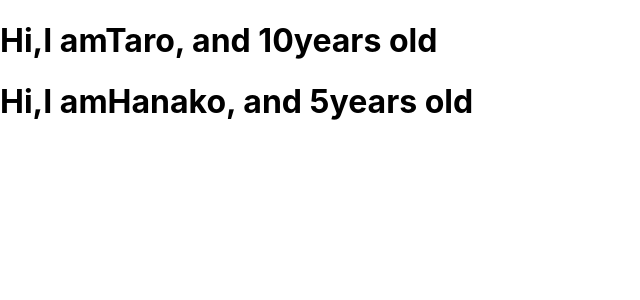
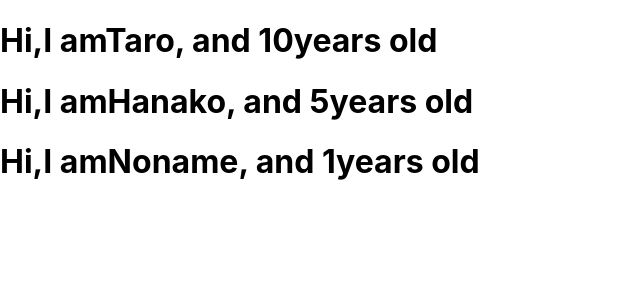
Before and after one commit to satsuki-yabu/udemy-app, a React (Create React App) app: page / in a window 1280 px wide. Shown: the top 300 px of the page, without its empty margins (0-640 px from the left). Built offline with nearby package versions, Linux system fonts and the light colour scheme.

Commit message:
propsを学習した

```diff
--- a/src/App.js
+++ b/src/App.js
@@ -1,14 +1,29 @@
 
+// 親コンポーネント
+const App = () => {
 
-const App = () => {
+const profiles = [
+  // arrayの中にハッシュを入れます。ハッシュ→:の前がkey,:の後ろがvalue。keyに基づいたvalueを受け取ることができる。
+  {name: 'Taro', age: '10'},
+  {name: 'Hanako', age: '5'},
+  {name: 'Noname'}
+]
   return (
     <>
-        {/* Userコンポーネントに対して、nameというProps（属性）を与えている */}
-          <User name={'Taro'} age={'10'}/>
-          <User name={'Hanako'} age={'5'}/>
+      {/* map関数は一つのハッシュを受け取りますmap()→()の中にハッシュを書く。（）はアロー関数で、上記で設定したハッシュを回す */}
+      {/* 関数はJSXの記法で書く→{}で囲わないといけない */}
+      {/* Reactには仮想DOMがあり、どのDOMが変更になったのかを管理しています */}
+      {/* それぞれのDOMにkeyを与えて、必要最低限のDOMの範囲を管理しています、DOMを指し示す。keyが必要になってくる。mapで受け取るindexを利用して、keyを与えてあげる */}
+      {profiles.map((profile,index) => {
+        return (
+          <User name={profile.name} age={profile.age} key={index}/>
+        )
+      })}
         </>
       )
     }
+
+    // 子コンポーネント
 
     const User = (props) => {
       return (
@@ -18,5 +33,9 @@ const App = () => {
       )
     }
 
+  User.defaultProps = {
+    age: 1
+  }
+
 
 export default App;
```
